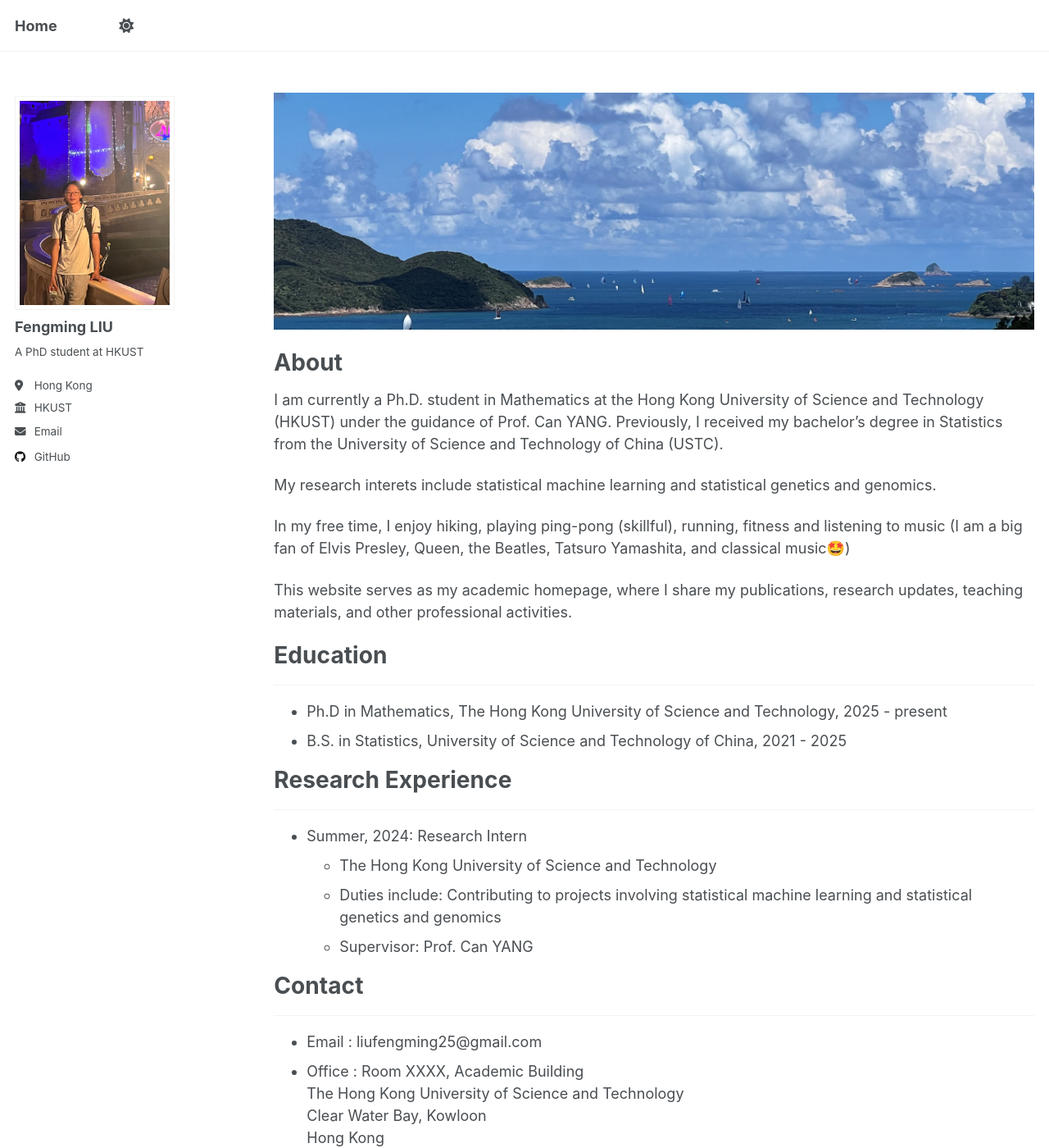
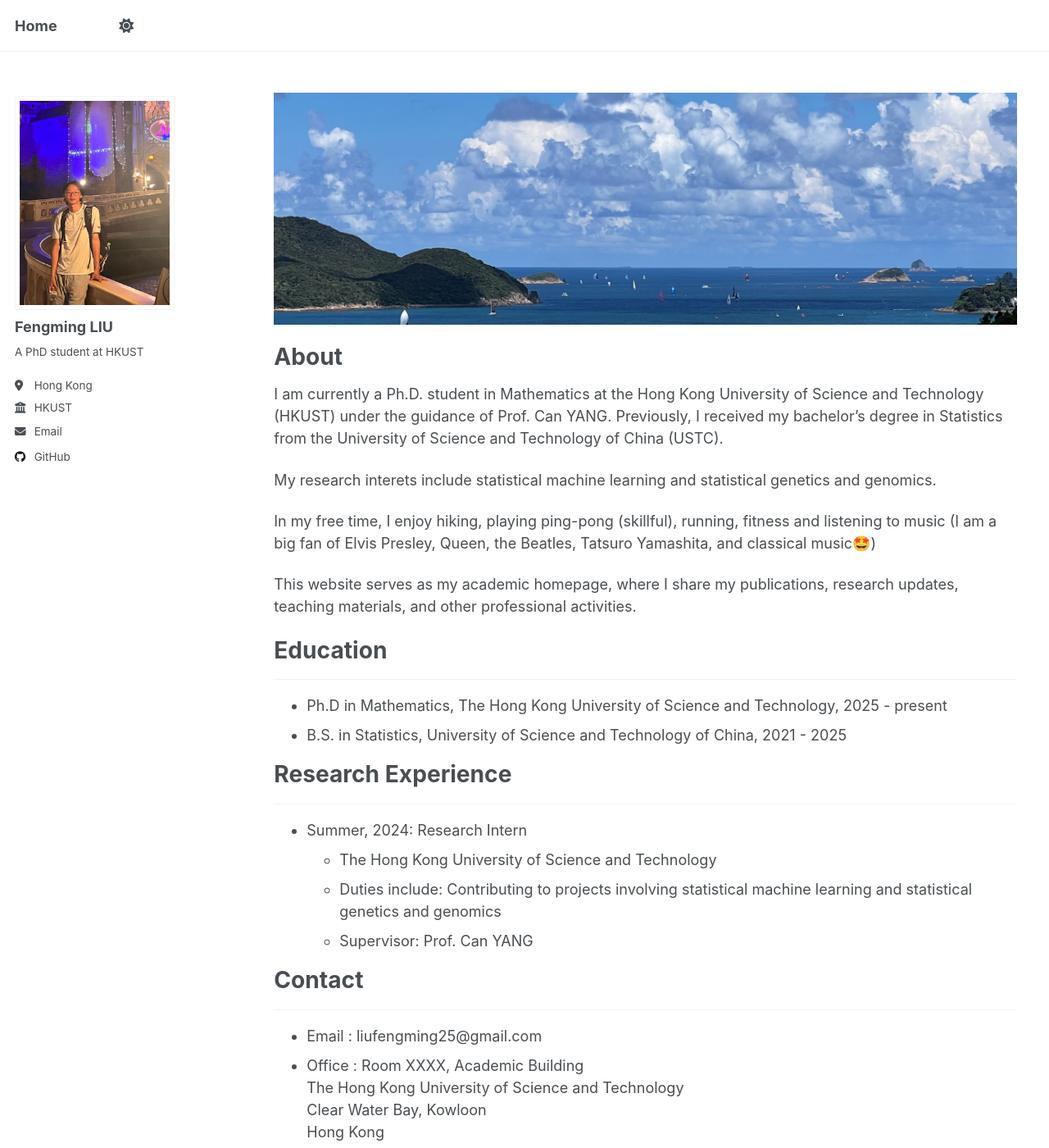
Before and after one commit to FerminLiu/FerminLiu.github.io, a Jekyll site: the page built from _pages/about.md, in a window 1280 px wide and 1400 px high. Shown: the whole window at 82% size. Built offline with Jekyll 4.4.1, drawn with Linux system fonts in a browser that asks for light colours.

Commit message:
Update _page.scss

```diff
--- a/_sass/layout/_page.scss
+++ b/_sass/layout/_page.scss
@@ -20,7 +20,7 @@
   @include breakpoint($large) {
     @include span(10 of 12 last);
     @include prefix(1 of 12);
-    @include suffix(0 );
+    @include suffix(0.2 of 12 );
 
   }
 
```
